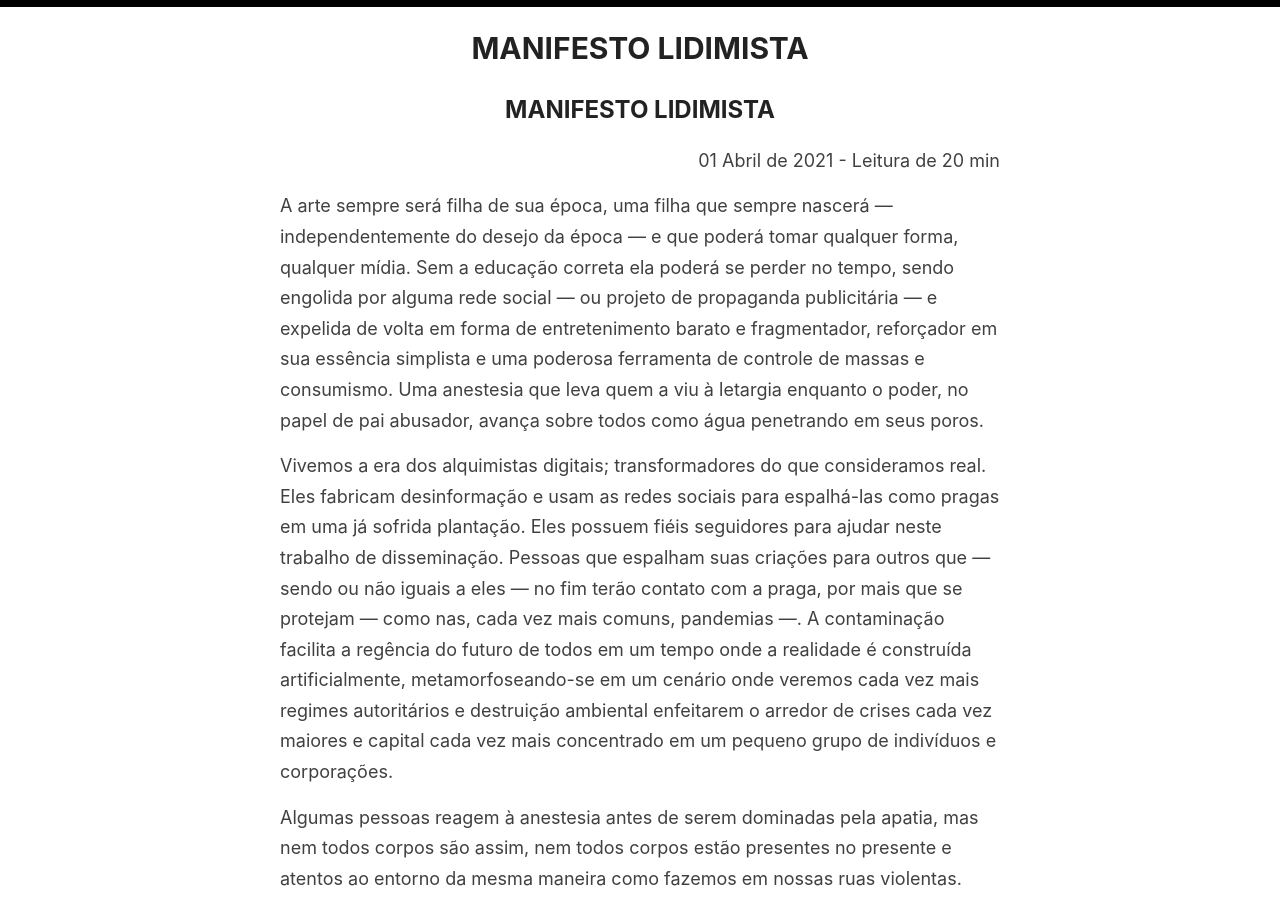
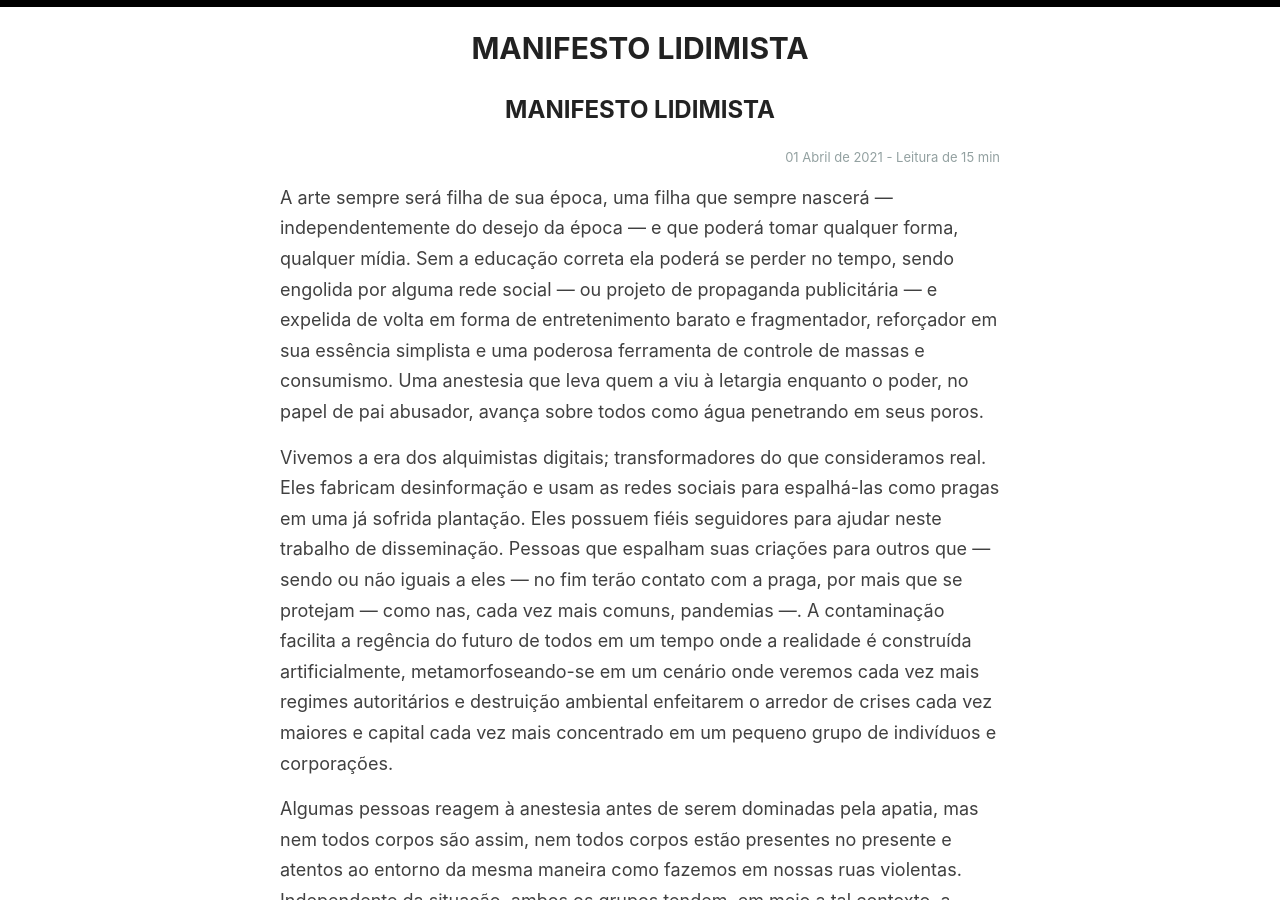
Before and after one commit to favarete/manifesto, a Jekyll site: the page built from docs/_pages/manifest/ManifestoLidimistaRev1.md, in a window 1280 px wide and 900 px high. Built offline with Jekyll 4.4.1, drawn with Linux system fonts in a browser that asks for light colours; our own code applies the rules of GitHub Pages for plain Markdown files.

Commit message:
Test Styles

```diff
--- a/docs/_pages/manifest/ManifestoLidimistaRev1.md
+++ b/docs/_pages/manifest/ManifestoLidimistaRev1.md
@@ -1,6 +1,6 @@
 ## MANIFESTO LIDIMISTA
 
-<p style="text-align: right"> 01 Abril de 2021 - Leitura de 20 min </p>
+<p style="text-align: right; font-size: small; color: #93A1A1"> 01 Abril de 2021 - Leitura de 15 min </p>
 
 A arte sempre será filha de sua época, uma filha que sempre nascerá — independentemente do desejo da época — e que poderá tomar qualquer forma, qualquer mídia. Sem a educação correta ela poderá se perder no tempo, sendo engolida por alguma rede social — ou projeto de propaganda publicitária —  e expelida de volta em forma de entretenimento barato e fragmentador, reforçador em sua essência simplista e uma poderosa ferramenta de controle de massas e consumismo. Uma anestesia que leva quem a viu à letargia enquanto o poder, no papel de pai abusador, avança sobre todos como água penetrando em seus poros.
 
```
